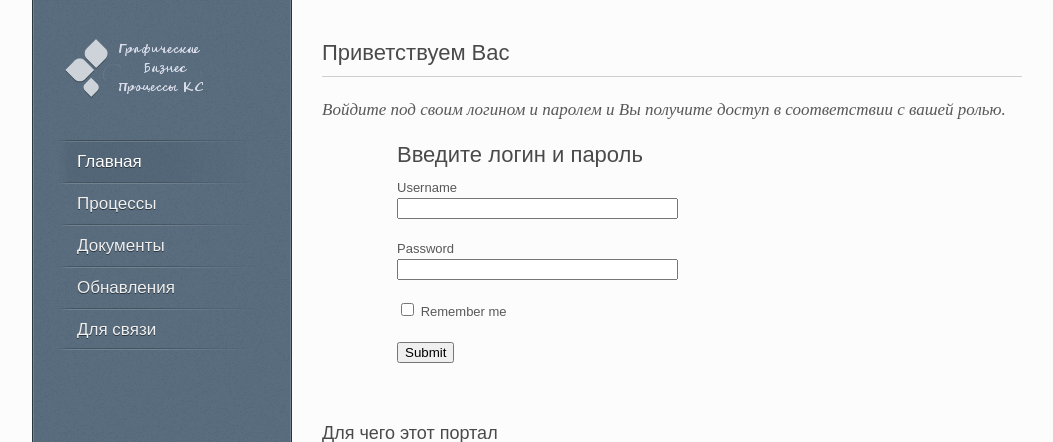
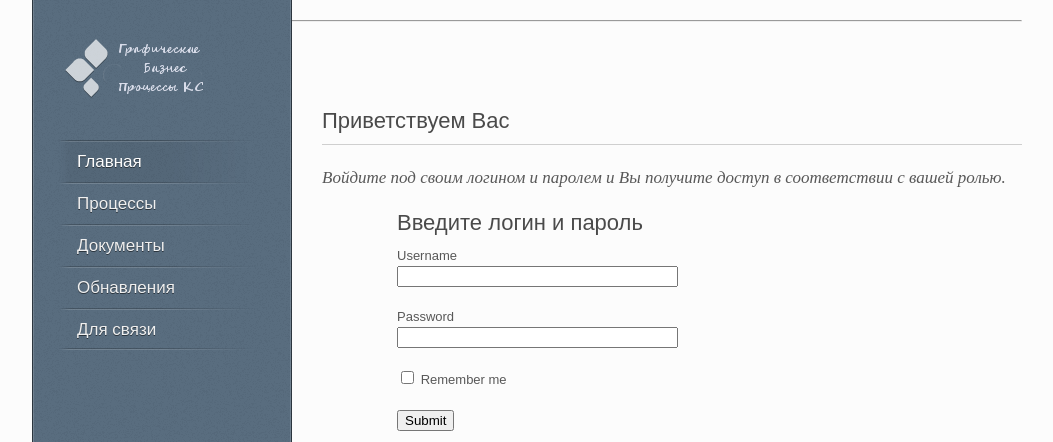
Before and after one commit to potterv/arbor, a Python web app: template app/templates/login.html in a window 1280 px wide. Shown: the top 442 px of the page, without its empty margins (113-1166 px from the left). Run offline with Jinja, Linux system fonts and the light colour scheme; the template is opened without the code that fills it, so the values that code supplies are empty, except form fields; one stand-in notice (Sample message) is shown; form fields are guessed from the names that the template uses.

Commit message:
edit templates

```diff
--- a/app/templates/base.html
+++ b/app/templates/base.html
@@ -90,6 +90,23 @@
 	</div>
 	<!-- End Sidebar -->
 {% endblock %}
+
+	<!-- -->
+	<div>Microblog: <a href="/index">Home</a></div>
+    <hr>
+    {% with messages = get_flashed_messages() %}
+    {% if messages %}
+    <ul>
+    {% for message in messages %}
+        <li>{{ message }} </li>
+    {% endfor %}
+    </ul>
+    {% endif %}
+    {% endwith %}
+
+	<!-- -->
+
+
  {% block content %}
 
      {% block login %}
--- a/app/templates/login.html
+++ b/app/templates/login.html
@@ -18,7 +18,7 @@
 
 {% block login %}
     <h1>Введите логин и пароль</h1>
-    <form action="" method="post">
+    <form action="" method="post" name="login">
         {{ form.hidden_tag() }}
         <p>
             {{ form.username.label }}<br>
```
